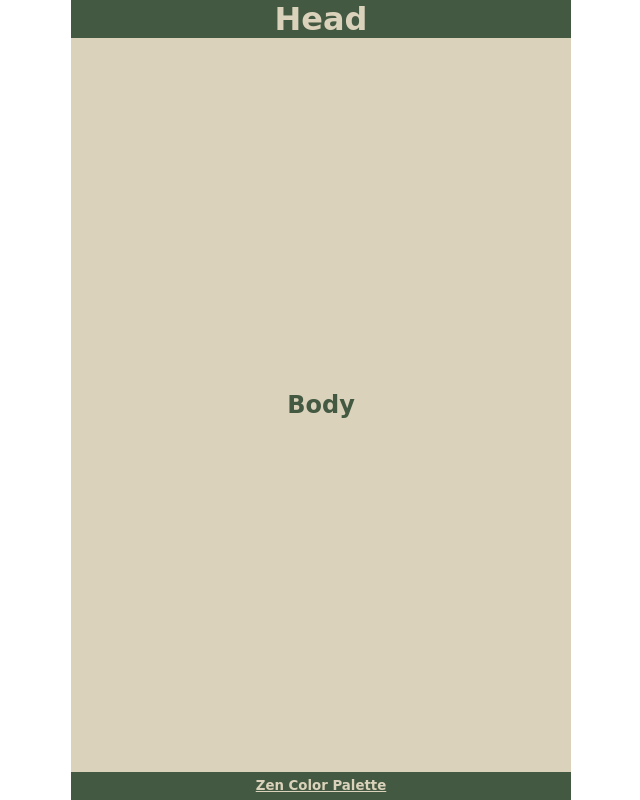
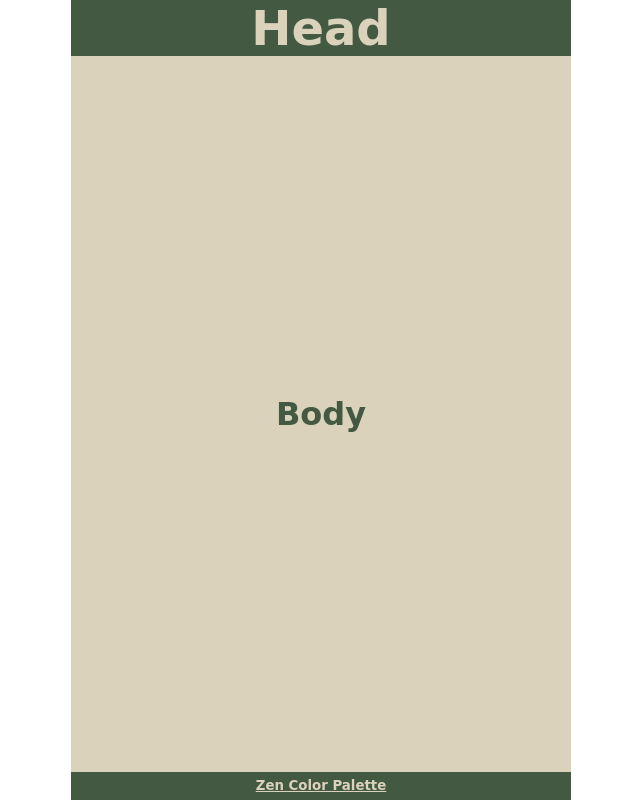
Before and after one commit to eTeddy/css, a plain HTML site: page index.html in a window 1280 px wide. Shown: the whole page, without its empty margins (319-959 px from the left). Drawn offline with Linux system fonts and the light colour scheme.

Commit message:
Update style.css

```diff
--- a/style.css
+++ b/style.css
@@ -26,18 +26,18 @@ body {
 header {
   background: #445942;
   color: #dad2ba;
-  font-size: 2em;
+  font-size: 3em;
   width: 100%;
   display: flex;
   align-items: center;
   justify-content: center;
-  padding: 0px;
+  padding: 1emv ;
 }
 
 main {
   background: #dad2ba;
   color: #445942;
-  font-size: 1.5em;
+  font-size: 2em;
   width: 100%;
   display: flex;
   flex-direction: column;
```
